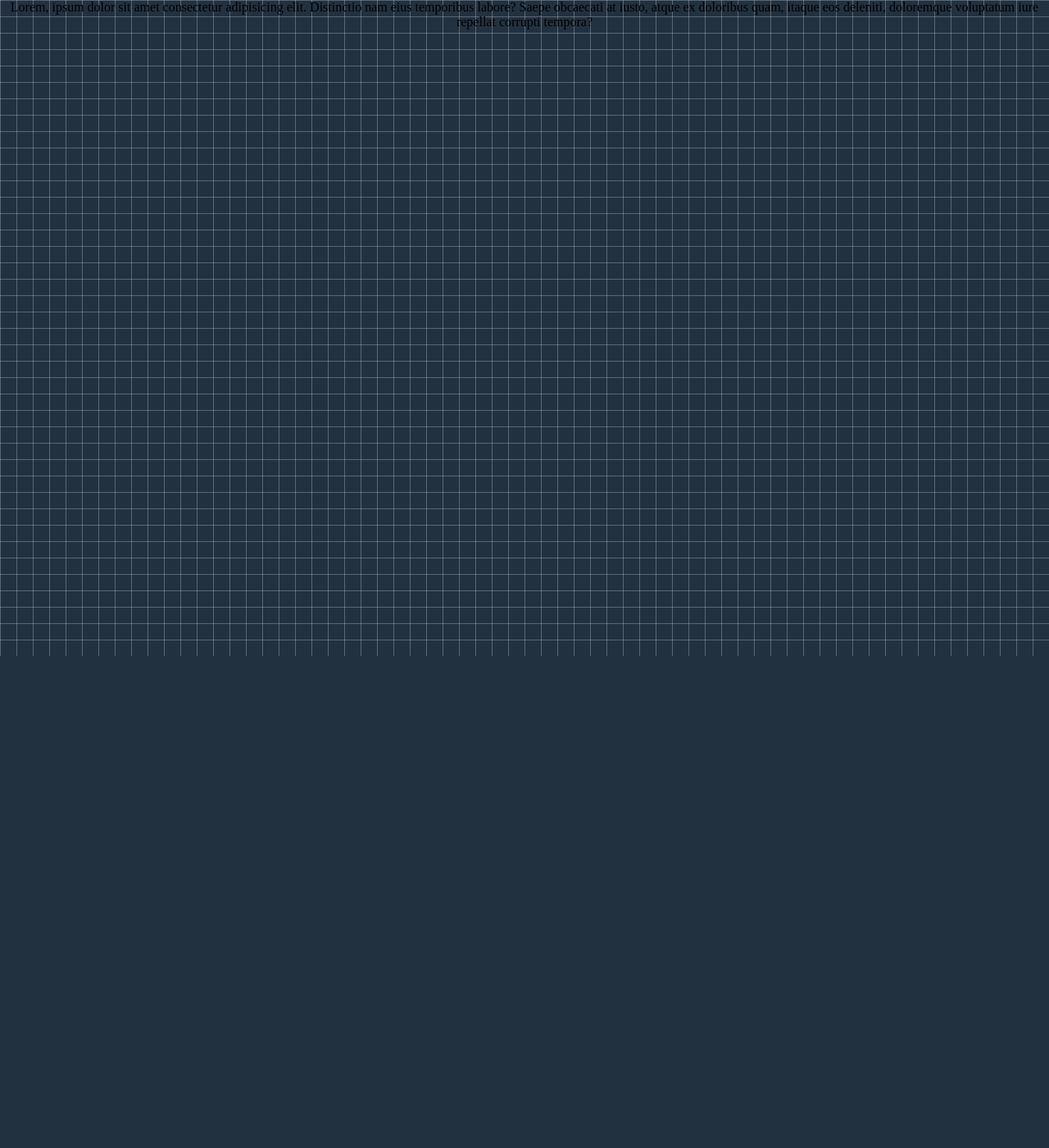
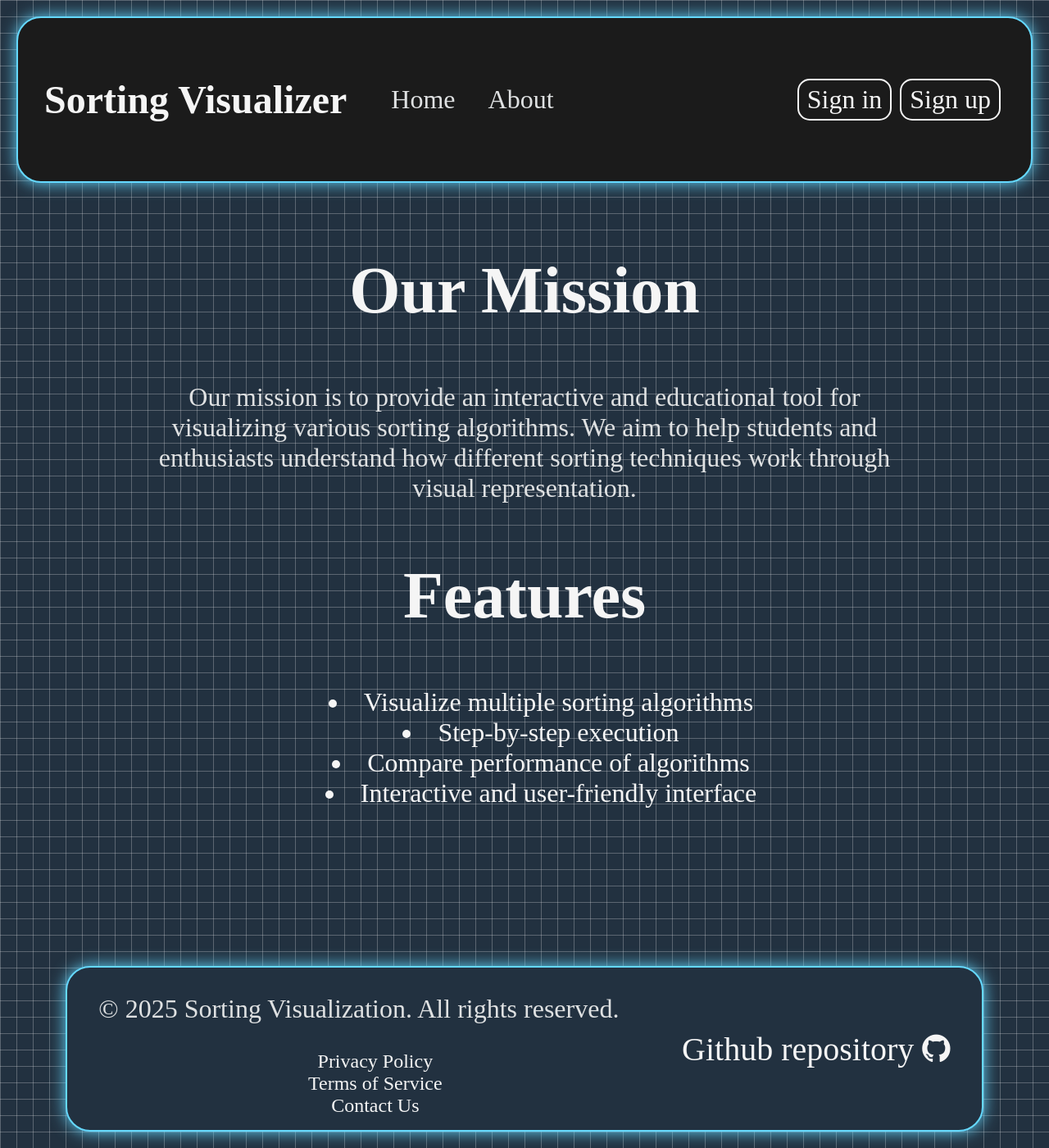
Before and after one commit to matadamczyk/Sorting-Visualization, a website: page views/about.html in a window 1280 px wide. Shown: the whole page at 82% size. Before the commit the page ends 800 px from the top, so only its background shows below. Drawn offline with Linux system fonts and the light colour scheme; a web font is replaced by a local one.

Commit message:
feat(frontend): styled about page

```diff
--- a/public/css/style.css
+++ b/public/css/style.css
@@ -86,6 +86,17 @@ body {
 .links a:hover::before {
   transform-origin: left;
   transform: scaleX(1);
+}
+
+.links a.active {
+  color: var(--neon-blue);
+}
+
+.sign {
+  display: flex;
+  flex-direction: row;
+  align-items: center;
+  justify-content: space-between;
 }
 
 button {
@@ -268,6 +279,28 @@ dialog form button {
 
 .choose {
   background-color: var(--secondary-dark);
+}
+
+.description {
+  font-size: 2rem;
+  margin: 0 10rem;
+}
+
+section {
+  /* display: flex;
+  flex-direction: column;
+  justify-content: center;
+  align-items: center; */
+}
+
+.features-list {
+  color: var(--secondary-white);
+  font-size: 2rem;
+  list-style:inside;
+}
+
+#signInButton, #signUpButton, #logoutButton {
+  font-size: 2rem;
 }
 
 .input-bar {
--- a/views/about.html
+++ b/views/about.html
@@ -14,11 +14,85 @@
       href="https://fonts.googleapis.com/css2?family=Jersey+15&family=Roboto+Condensed:ital,wght@0,100..900;1,100..900&family=Teko:wght@300..700&display=swap"
       rel="stylesheet"
     />
-    <title>Document</title>
+    <title>About</title>
   </head>
   <body>
-    Lorem, ipsum dolor sit amet consectetur adipisicing elit. Distinctio nam
-    eius temporibus labore? Saepe obcaecati at iusto, atque ex doloribus quam,
-    itaque eos deleniti, doloremque voluptatum iure repellat corrupti tempora?
+    <nav class="navbar">
+      <h1>Sorting Visualizer</h1>
+      <div class="links">
+        <a href="/">Home</a>
+        <a href="/about">About</a>
+        <a href="/profile" id="profile" style="display: none">User profile</a>
+      </div>
+      <div class="sign">
+        <button id="signInButton">Sign in</button>
+        <button id="signUpButton">Sign up</button>
+        <button id="logoutButton" style="display: none">Logout</button>
+      </div>
+    </nav>
+    <main>
+      <section>
+        <h2>Our Mission</h2>
+        <p class="description">
+          Our mission is to provide an interactive and educational tool for visualizing various sorting algorithms.
+          We aim to help students and enthusiasts understand how different sorting techniques work through visual representation.
+        </p>
+      </section>
+      <section>
+        <h2>Features</h2>
+        <ul class="features-list">
+          <li>Visualize multiple sorting algorithms</li>
+          <li>Step-by-step execution</li>
+          <li>Compare performance of algorithms</li>
+          <li>Interactive and user-friendly interface</li>
+        </ul>
+      </section>
+    </main>
+    <footer>
+      <div class="info">
+        <p class="copy-rights">
+          &copy; 2025 Sorting Visualization. All rights reserved.
+        </p>
+        <nav>
+          <ul>
+            <li><a href="#">Privacy Policy</a></li>
+            <li><a href="#">Terms of Service</a></li>
+            <li><a href="#">Contact Us</a></li>
+          </ul>
+        </nav>
+      </div>
+      <div class="repo">
+        <a
+          class="github"
+          href="http://github.com/matadamczyk/Sorting-Visualization"
+          >Github repository <i class="fa fa-github"></i
+        ></a>
+      </div>
+    </footer>
+    <script type="module" src="../public/js/app.js"></script>
+    <script type="module">
+      import { checkAuthStatus } from '../public/js/auth/checkAuth.js';
+      checkAuthStatus();
+    </script>
+    <script type="module">
+      document.querySelectorAll('.links a').forEach(link => {
+        if (link.href === window.location.href) {
+          link.classList.add('active');
+        }
+      });
+
+      document.getElementById("signInButton").addEventListener("click", () => {
+        document.getElementById("signInDialog").showModal();
+      });
+
+      document.getElementById("signUpButton").addEventListener("click", () => {
+        document.getElementById("signUpDialog").showModal();
+      });
+
+      document.getElementById("logoutButton").addEventListener("click", () => {
+        localStorage.removeItem("token");
+        location.reload();
+      });
+    </script>
   </body>
 </html>
```
Also changed, not shown: views/index.html (+5 -0 lines).
